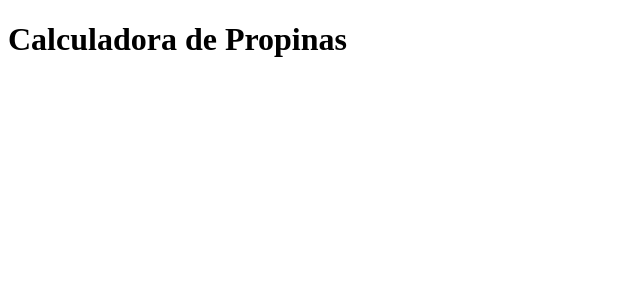
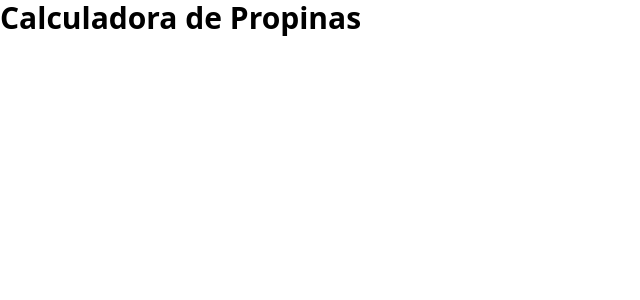
Before and after one commit to JuanZ-Dev/calculadora-propinas, a React (Vite) app: page / in a window 1280 px wide. Shown: the top 300 px of the page, without its empty margins (0-640 px from the left). Built offline with nearby package versions, Linux system fonts and the light colour scheme.

Commit message:
install tailwindcss

```diff
--- a/package.json
+++ b/package.json
@@ -10,8 +10,10 @@
     "preview": "vite preview"
   },
   "dependencies": {
+    "@tailwindcss/vite": "^4.1.11",
     "react": "^19.1.0",
-    "react-dom": "^19.1.0"
+    "react-dom": "^19.1.0",
+    "tailwindcss": "^4.1.11"
   },
   "devDependencies": {
     "@eslint/js": "^9.29.0",
--- a/src/App.tsx
+++ b/src/App.tsx
@@ -3,7 +3,9 @@ function App() {
 
   return (
     <>
-      <h1>Calculadora de Propinas</h1>
+      <h1 className="text-3xl font-bold">
+        Calculadora de Propinas
+      </h1>
     </>
   )
 }
--- a/src/index.css
+++ b/src/index.css
@@ -0,0 +1 @@
+@import "tailwindcss";
--- a/vite.config.ts
+++ b/vite.config.ts
@@ -1,7 +1,11 @@
 import { defineConfig } from 'vite'
 import react from '@vitejs/plugin-react-swc'
+import tailwindcss from '@tailwindcss/vite'
 
 // https://vite.dev/config/
 export default defineConfig({
-  plugins: [react()],
+  plugins: [
+    react(),
+    tailwindcss(),
+  ],
 })
```
Also changed, not shown: 1 other file (tests, documents, lock files or other folders).
